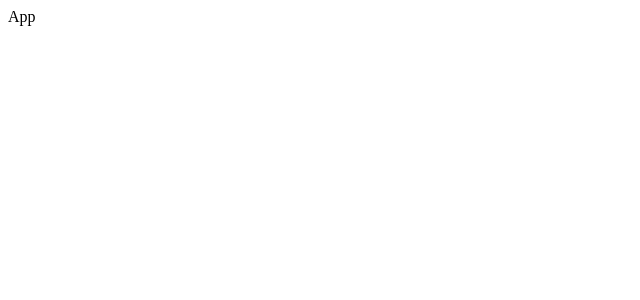
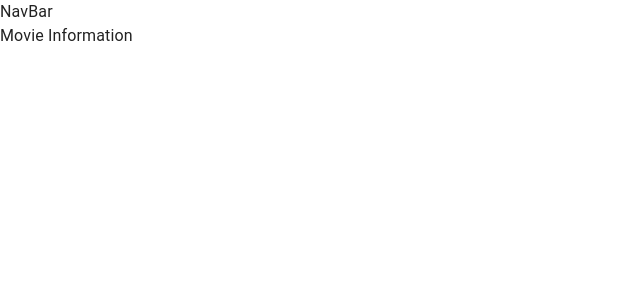
Before and after one commit to trograin/filmpire_boban, a React (Create React App) app: page /movies/1 in a window 1280 px wide. Shown: the top 300 px of the page, without its empty margins (0-640 px from the left). Built offline with nearby package versions, Linux system fonts and the light colour scheme.

Commit message:
added full component structure

```diff
--- /dev/null
+++ b/src/components/Actors/Actors.jsx
@@ -0,0 +1,10 @@
+import React from 'react'
+
+const Actors = () => {
+    console.log('Actors');
+  return (
+    <div>Actors</div>
+  )
+}
+
+export default Actors;
--- a/src/components/App.jsx
+++ b/src/components/App.jsx
@@ -1,7 +1,33 @@
 import React from 'react'
+import { CssBaseline } from '@mui/material';
+import { Route, Switch } from 'react-router-dom';
+
+import { Actors, MovieInformation, Movies, NavBar, Profile } from './';
+
+// / -> root -> all movies
+// /asd123 -> movie information -> more
 
 const App = () => (
-    <div>App</div>
+    <div>
+      <CssBaseline />
+      <NavBar />
+      <main>
+        <Switch>
+        <Route exact path="/movies/:id">
+            <MovieInformation />
+          </Route>
+          <Route exact path="/actors/:id">
+            <Actors />
+          </Route>
+          <Route exact path="/">
+            <Movies />
+          </Route>
+          <Route exact path="/profile/:id">
+            <Profile />
+          </Route>
+        </Switch>
+      </main>
+    </div>
   );
 
 export default App
--- /dev/null
+++ b/src/components/MovieInformation/MovieInformation.jsx
@@ -0,0 +1,10 @@
+import React from 'react'
+
+const MovieInformation = () => {
+    console.log('Movie Information');
+  return (
+    <div>Movie Information</div>
+  )
+}
+
+export default MovieInformation;
--- /dev/null
+++ b/src/components/Movies/Movies.jsx
@@ -0,0 +1,10 @@
+import React from 'react'
+
+const Movies = () => {
+    console.log('Movies');
+  return (
+    <div>Movies</div>
+  )
+}
+
+export default Movies;
--- /dev/null
+++ b/src/components/NavBar/NavBar.jsx
@@ -0,0 +1,10 @@
+import React from 'react'
+
+const NavBar = () => {
+    console.log('NavBar');
+  return (
+    <div>NavBar</div>
+  )
+}
+
+export default NavBar;
--- /dev/null
+++ b/src/components/Profile/Profile.jsx
@@ -0,0 +1,10 @@
+import React from 'react'
+
+const Profile = () => {
+    console.log('Profile');
+  return (
+    <div>Profile</div>
+  )
+}
+
+export default Profile;
--- /dev/null
+++ b/src/components/index.js
@@ -0,0 +1,5 @@
+export { default as Actors } from './Actors/Actors';
+export { default as MovieInformation } from './MovieInformation/MovieInformation';
+export { default as Movies } from './Movies/Movies';
+export { default as NavBar } from './NavBar/NavBar';
+export { default as Profile } from './Profile/Profile';
--- a/src/index.js
+++ b/src/index.js
@@ -1,6 +1,12 @@
-import react from 'react';
+import React from 'react';
 import ReactDOM from 'react-dom';
+import { BrowserRouter } from 'react-router-dom';
 
 import App from './components/App';
 
-ReactDOM.render(<App />, document.getElementById('root'));
+ReactDOM.render(
+    <BrowserRouter>
+        <App />
+    </BrowserRouter>,
+    document.getElementById('root')
+);
```
Also changed, not shown: package.json (+9 -9 lines), 1 other file (tests, documents, lock files or other folders).
